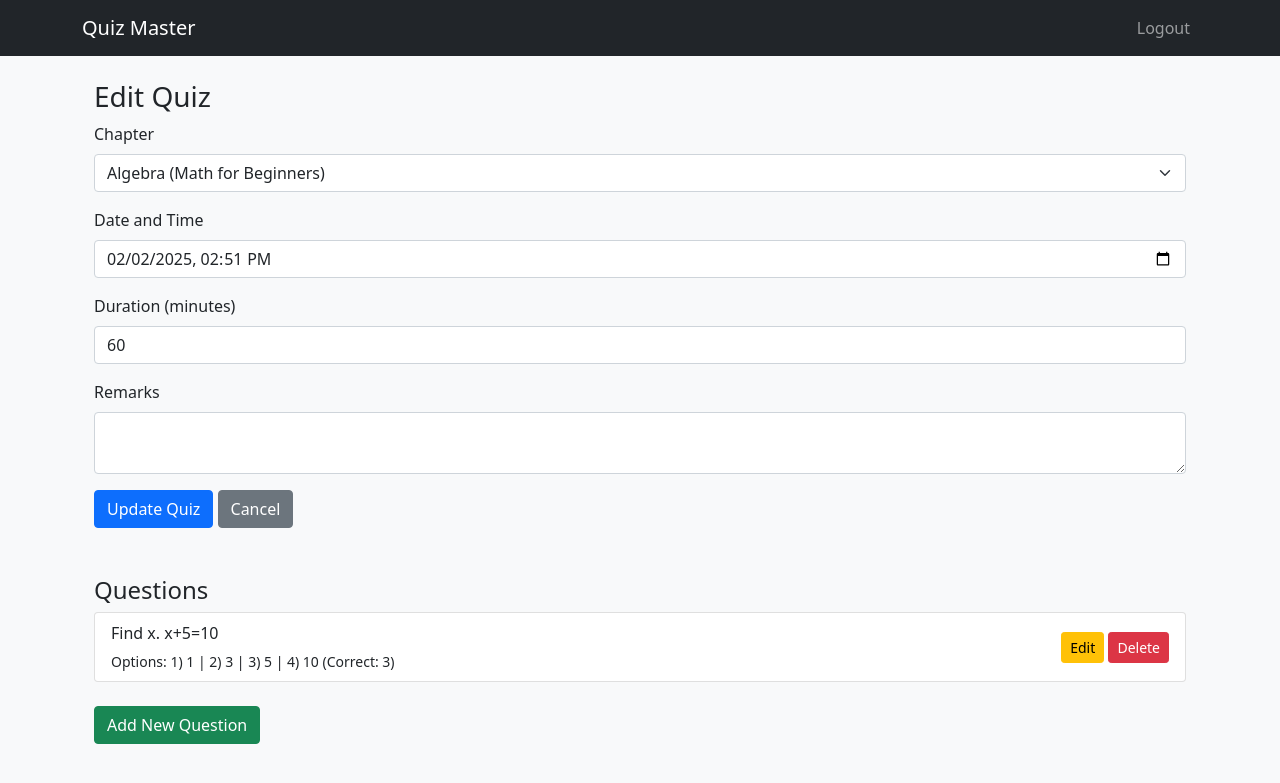
After one commit to 23f3004007/quiz-master-v1, a Flask app: page /admin/quiz/edit/1 in a window 1280 px wide. The commit adds this page. Shown: the top 783 px of the page. Run offline with Flask 3, Linux system fonts and the light colour scheme; a user stored in the database is signed in.

Commit message:
Built Admin dashboard with CRUD operations for subjects, chapters, quizzes, and questions

```diff
--- a/app.py
+++ b/app.py
@@ -1,4 +1,4 @@
-from flask import Flask, redirect, request, render_template, url_for, session, abort
+from flask import Flask, redirect, request, render_template, url_for, session, abort, flash
 from flask_sqlalchemy import SQLAlchemy
 from werkzeug.security import generate_password_hash, check_password_hash
 from datetime import datetime, timedelta, timezone, date
@@ -27,7 +27,6 @@ def admin_required(f):
             abort(403)
         return f(*args, **kwargs)
     return decorated
-
 
 class Users(db.Model):
     __tablename__ = 'users'
@@ -84,75 +83,238 @@ class Scores(db.Model):
     time_stamp_of_attempt = db.Column(db.DateTime, nullable=False, default=datetime.now(IST))
     total_scored = db.Column(db.Integer, nullable=False)
 
-
 @app.route('/')
 def home():
     return render_template('base.html')
 
 @app.route('/login', methods=['GET', 'POST'])
 def login():
-    if 'user_id' in session:  # If user is already logged in, redirect
+    if 'user_id' in session:
         user = Users.query.get(session['user_id'])
-        if user.is_admin:
-            return redirect(url_for('admin_dash'))
-        else:
-            return redirect(url_for('user_dash'))
+        return redirect(url_for('admin_dashboard' if user.is_admin else 'user_dash'))
 
     if request.method == 'POST':
-        email = request.form['email']
-        password = request.form['password']
+        email = request.form.get('email')
+        password = request.form.get('password')
         user = Users.query.filter_by(email=email).first()
+
         if user and check_password_hash(user.password, password):
-            session['user_id'] = user.user_id  # Store the user's ID in the session
-            if user.is_admin:
-                return redirect(url_for('admin_dash'))
-            else:
-                return redirect(url_for('user_dash'))
+            session['user_id'] = user.user_id
+            return redirect(url_for('admin_dashboard' if user.is_admin else 'user_dash'))
+
     return render_template('login.html')
 
 @app.route('/register', methods=['GET', 'POST'])
 def register():
-    if 'user_id' in session:  # If user is already logged in, redirect
+    if 'user_id' in session:
         return redirect(url_for('user_dash'))
 
     if request.method == 'POST':
         email = request.form['email']
-        if Users.query.filter_by(email=email).first():
-            return render_template('register.html', error="Email already exists")
-
-        hashed_password = generate_password_hash(request.form['password'])
-        dob_date = datetime.strptime(request.form['dob'], '%Y-%m-%d').date()
+        password = generate_password_hash(request.form['password'])
+        fullname = request.form['fullname']
+        qualification = request.form['qualification']
+        dob = datetime.strptime(request.form['dob'], '%Y-%m-%d').date()
 
         new_user = Users(
             email=email,
-            password=hashed_password,
-            fullname=request.form['fullname'],
-            qualification=request.form.get('qualification'),
-            dob=dob_date
+            password=password,
+            fullname=fullname,
+            qualification=qualification,
+            dob=dob
         )
-
         db.session.add(new_user)
         db.session.commit()
+        flash('Registration successful. Please log in.', 'success')
         return redirect(url_for('login'))
 
     return render_template('register.html')
 
-
-@app.route('/admin_dash')
+@app.route('/admin/dashboard')
 @login_required
 @admin_required
-def admin_dash():
-    return render_template('admin_dash.html')
+def admin_dashboard():
+    users = Users.query.all()
+    subjects = Subject.query.all()
+    chapters = Chapters.query.all()
+    quizzes = Quiz.query.all()
+    return render_template('admin_dashboard.html',
+                         users=users,
+                         subjects=subjects,
+                         chapters=chapters,
+                         quizzes=quizzes)
 
-@app.route('/user_dash')
-@login_required
-def user_dash():
-    return render_template('user_dash.html')
+#subject
+@app.route('/admin/subject/create', methods=['GET', 'POST'])
+@admin_required
+def create_subject():
+    if request.method == 'POST':
+        name = request.form['name']
+        description = request.form['description']
+        new_subject = Subject(name=name, description=description)
+        db.session.add(new_subject)
+        db.session.commit()
+        flash('Subject created successfully!', 'success')
+        return redirect(url_for('admin_dashboard'))
+    return render_template('create_subject.html')
+
+@app.route('/admin/subject/edit/<int:subject_id>', methods=['GET', 'POST'])
+@admin_required
+def edit_subject(subject_id):
+    subject = Subject.query.get_or_404(subject_id)
+    if request.method == 'POST':
+        subject.name = request.form['name']
+        subject.description = request.form['description']
+        db.session.commit()
+        flash('Subject updated successfully!', 'success')
+        return redirect(url_for('admin_dashboard'))
+    return render_template('edit_subject.html', subject=subject)
+
+@app.route('/admin/subject/delete/<int:subject_id>', methods=['POST'])
+@admin_required
+def delete_subject(subject_id):
+    subject = Subject.query.get_or_404(subject_id)
+    db.session.delete(subject)
+    db.session.commit()
+    flash('Subject deleted successfully!', 'success')
+    return redirect(url_for('admin_dashboard'))
+
+#chapter
+@app.route('/admin/chapter/create', methods=['GET', 'POST'])
+@admin_required
+def create_chapter():
+    if request.method == 'POST':
+        name = request.form['name']
+        description = request.form['description']
+        subject_id = request.form['subject_id']
+        new_chapter = Chapters(name=name, description=description, subject_id=subject_id)
+        db.session.add(new_chapter)
+        db.session.commit()
+        flash('Chapter created successfully!', 'success')
+        return redirect(url_for('admin_dashboard'))
+    subjects = Subject.query.all()
+    return render_template('create_chapter.html', subjects=subjects)
+
+@app.route('/admin/chapter/edit/<int:chapter_id>', methods=['GET', 'POST'])
+@admin_required
+def edit_chapter(chapter_id):
+    chapter = Chapters.query.get_or_404(chapter_id)
+    if request.method == 'POST':
+        chapter.name = request.form['name']
+        chapter.description = request.form['description']
+        chapter.subject_id = request.form['subject_id']
+        db.session.commit()
+        flash('Chapter updated successfully!', 'success')
+        return redirect(url_for('admin_dashboard'))
+    subjects = Subject.query.all()
+    return render_template('edit_chapter.html', chapter=chapter, subjects=subjects)
+
+@app.route('/admin/chapter/delete/<int:chapter_id>', methods=['POST'])
+@admin_required
+def delete_chapter(chapter_id):
+    chapter = Chapters.query.get_or_404(chapter_id)
+    db.session.delete(chapter)
+    db.session.commit()
+    flash('Chapter deleted successfully!', 'success')
+    return redirect(url_for('admin_dashboard'))
+
+#quiz
+@app.route('/admin/quiz/create', methods=['GET', 'POST'])
+@admin_required
+def create_quiz():
+    if request.method == 'POST':
+        chapter_id = request.form['chapter_id']
+        date_of_quiz = datetime.strptime(request.form['date_of_quiz'], '%Y-%m-%dT%H:%M')
+        time_duration = timedelta(minutes=int(request.form['duration']))
+        new_quiz = Quiz(
+            chapter_id=chapter_id,
+            date_of_quiz=date_of_quiz,
+            time_duration=time_duration,
+            remarks=request.form['remarks']
+        )
+        db.session.add(new_quiz)
+        db.session.commit()
+        flash('Quiz created successfully!', 'success')
+        return redirect(url_for('admin_dashboard'))
+    chapters = Chapters.query.all()
+    return render_template('create_quiz.html', chapters=chapters)
+
+@app.route('/admin/quiz/edit/<int:quiz_id>', methods=['GET', 'POST'])
+@admin_required
+def edit_quiz(quiz_id):
+    quiz = Quiz.query.get_or_404(quiz_id)
+    if request.method == 'POST':
+        quiz.chapter_id = request.form['chapter_id']
+        quiz.date_of_quiz = datetime.strptime(request.form['date_of_quiz'], '%Y-%m-%dT%H:%M')
+        quiz.time_duration = timedelta(minutes=int(request.form['duration']))
+        quiz.remarks = request.form['remarks']
+        db.session.commit()
+        flash('Quiz updated successfully!', 'success')
+        return redirect(url_for('admin_dashboard'))
+    chapters = Chapters.query.all()
+    return render_template('edit_quiz.html', quiz=quiz, chapters=chapters)
+
+@app.route('/admin/quiz/delete/<int:quiz_id>', methods=['POST'])
+@admin_required
+def delete_quiz(quiz_id):
+    quiz = Quiz.query.get_or_404(quiz_id)
+    db.session.delete(quiz)
+    db.session.commit()
+    flash('Quiz deleted successfully!', 'success')
+    return redirect(url_for('admin_dashboard'))
+
+#question
+@app.route('/admin/question/create/<int:quiz_id>', methods=['GET', 'POST'])
+@admin_required
+def create_question(quiz_id):
+    quiz = Quiz.query.get_or_404(quiz_id)
+    if request.method == 'POST':
+        new_question = Questions(
+            quiz_id=quiz_id,
+            question_statement=request.form['question'],
+            option_1=request.form['option1'],
+            option_2=request.form['option2'],
+            option_3=request.form['option3'],
+            option_4=request.form['option4'],
+            correct_option=int(request.form['correct_option'])
+        )
+        db.session.add(new_question)
+        db.session.commit()
+        flash('Question added successfully!', 'success')
+        return redirect(url_for('edit_quiz', quiz_id=quiz_id))
+    return render_template('create_question.html', quiz=quiz)
+
+@app.route('/admin/question/edit/<int:question_id>', methods=['GET', 'POST'])
+@admin_required
+def edit_question(question_id):
+    question = Questions.query.get_or_404(question_id)
+    if request.method == 'POST':
+        question.question_statement = request.form['question']
+        question.option_1 = request.form['option1']
+        question.option_2 = request.form['option2']
+        question.option_3 = request.form['option3']
+        question.option_4 = request.form['option4']
+        question.correct_option = int(request.form['correct_option'])
+        db.session.commit()
+        flash('Question updated successfully!', 'success')
+        return redirect(url_for('edit_quiz', quiz_id=question.quiz_id))
+    return render_template('edit_question.html', question=question)
+
+@app.route('/admin/question/delete/<int:question_id>', methods=['POST'])
+@admin_required
+def delete_question(question_id):
+    question = Questions.query.get_or_404(question_id)
+    quiz_id = question.quiz_id
+    db.session.delete(question)
+    db.session.commit()
+    flash('Question deleted successfully!', 'success')
+    return redirect(url_for('edit_quiz', quiz_id=quiz_id))
 
 @app.route('/logout')
 def logout():
     session.clear()
     return redirect(url_for('home'))
+
 def create_admin():
     with app.app_context():
         db.create_all()
@@ -166,12 +328,6 @@ def create_admin():
             )
             db.session.add(admin)
             db.session.commit()
-@app.after_request
-def add_header(response):
-    response.headers['Cache-Control'] = 'no-store, no-cache, must-revalidate, post-check=0, pre-check=0, max-age=0'
-    response.headers['Pragma'] = 'no-cache'
-    response.headers['Expires'] = '-1'
-    return response
 
 if __name__ == '__main__':
     create_admin()
--- a/templates/base.html
+++ b/templates/base.html
@@ -13,10 +13,8 @@
         <a class="navbar-brand" href="/">Quiz Master</a>
         <div class="navbar-nav ms-auto">
             {% if session.get('user_id') %}
-                <!-- Show Logout button when user is logged in -->
                 <a class="nav-link" href="{{ url_for('logout') }}">Logout</a>
             {% else %}
-                <!-- Show Login and Register buttons when no user is logged in -->
                 <a class="nav-link" href="{{ url_for('login') }}">Login</a>
                 <a class="nav-link" href="{{ url_for('register') }}">Register</a>
             {% endif %}
--- /dev/null
+++ b/templates/edit_quiz.html
@@ -0,0 +1,74 @@
+<!-- templates/edit_quiz.html -->
+{% extends "base.html" %}
+
+{% block content %}
+<div class="container mt-4">
+    <h3>Edit Quiz</h3>
+    <form method="POST">
+        <div class="mb-3">
+            <label class="form-label">Chapter</label>
+            <select class="form-select" name="chapter_id" required>
+                {% for chapter in chapters %}
+                <option value="{{ chapter.chapter_id }}" {% if chapter.chapter_id == quiz.chapter_id %}selected{% endif %}>
+                    {{ chapter.name }} ({{ chapter.subject.name }})
+                </option>
+                {% endfor %}
+            </select>
+        </div>
+        <div class="mb-3">
+            <label class="form-label">Date and Time</label>
+            <input type="datetime-local" class="form-control"
+                   name="date_of_quiz"
+                   value="{{ quiz.date_of_quiz.strftime('%Y-%m-%dT%H:%M') }}"
+                   required>
+        </div>
+        <div class="mb-3">
+            <label class="form-label">Duration (minutes)</label>
+            <input type="number" class="form-control"
+                   name="duration"
+                   value="{{ quiz.time_duration.seconds // 60 }}"
+                   min="1"
+                   required>
+        </div>
+        <div class="mb-3">
+            <label class="form-label">Remarks</label>
+            <textarea class="form-control" name="remarks" rows="2">{{ quiz.remarks }}</textarea>
+        </div>
+        <button type="submit" class="btn btn-primary">Update Quiz</button>
+        <a href="{{ url_for('admin_dashboard') }}" class="btn btn-secondary">Cancel</a>
+    </form>
+
+    <div class="mt-5">
+        <h4>Questions</h4>
+        <div class="list-group">
+            {% for question in quiz.questions %}
+            <div class="list-group-item">
+                <div class="d-flex justify-content-between align-items-center">
+                    <div>
+                        <p class="mb-1">{{ question.question_statement }}</p>
+                        <small>
+                            Options:
+                            1) {{ question.option_1 }} |
+                            2) {{ question.option_2 }} |
+                            3) {{ question.option_3 }} |
+                            4) {{ question.option_4 }}
+                            (Correct: {{ question.correct_option }})
+                        </small>
+                    </div>
+                    <div>
+                        <a href="{{ url_for('edit_question', question_id=question.question_id) }}"
+                           class="btn btn-warning btn-sm">Edit</a>
+                        <form method="POST" action="{{ url_for('delete_question', question_id=question.question_id) }}"
+                              class="d-inline">
+                            <button type="submit" class="btn btn-danger btn-sm">Delete</button>
+                        </form>
+                    </div>
+                </div>
+            </div>
+            {% endfor %}
+        </div>
+        <a href="{{ url_for('create_question', quiz_id=quiz.quiz_id) }}"
+           class="btn btn-success mt-3">Add New Question</a>
+    </div>
+</div>
+{% endblock %}
```
Also changed, not shown: templates/admin_dashboard.html (added, +137 -0 lines), templates/create_chapter.html (added, +29 -0 lines), templates/create_question.html (added, +36 -0 lines), templates/create_quiz.html (added, +33 -0 lines), templates/create_subject.html (added, +20 -0 lines), templates/edit_chapter.html (added, +30 -0 lines), templates/edit_question.html (added, +37 -0 lines), templates/edit_subject.html (added, +20 -0 lines), instance/quiz_master_database.sqlite3.
